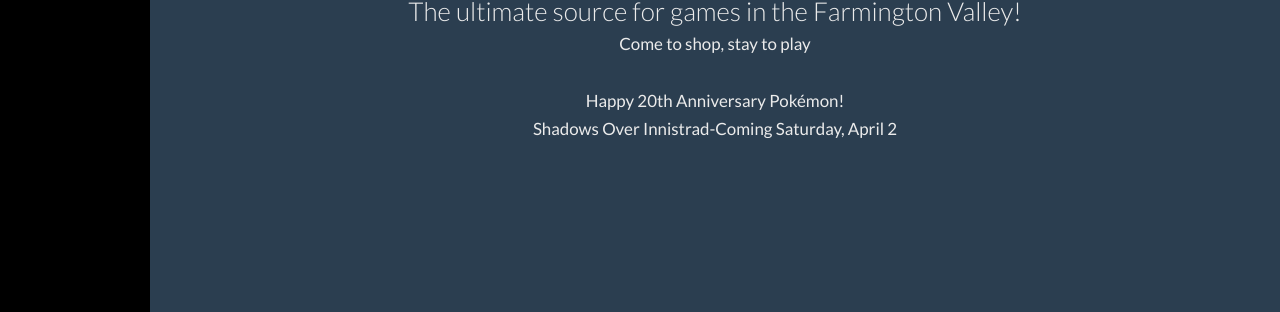
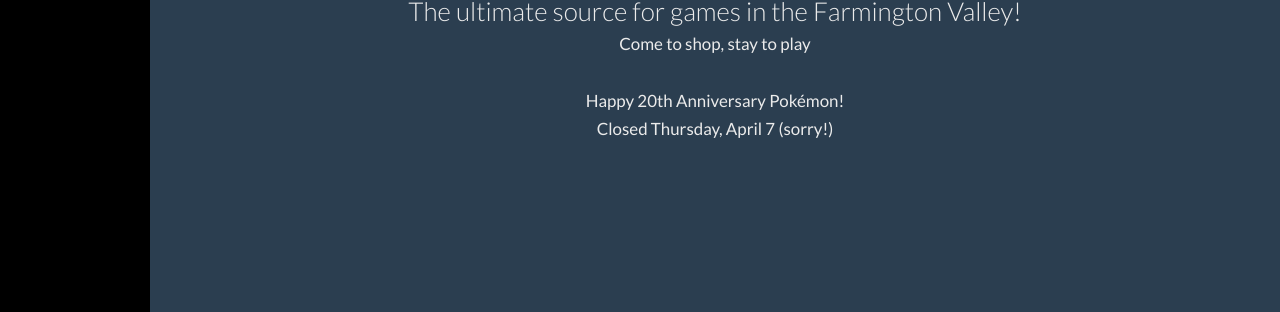
Before and after one commit to sew-admin/sew-admin, a Jekyll site: the page built from index.html, in a window 1280 px wide. Shown: the part 574-886 px from the top of the page. Built offline with Jekyll 4.4.1, drawn with Linux system fonts in a browser that asks for light colours; nearby versions of some CDN libraries.

Commit message:
Updated '/index.html' via CloudCannon

```diff
--- a/index.html
+++ b/index.html
@@ -17,6 +17,6 @@ carousel:
     caption:
 ---
 
-<h3 class="text-center editable">The ultimate source for games in the Farmington Valley!<br /><small>Come to shop, stay to play<br /><br />Happy 20th Anniversary Pok&eacute;mon!<br />Shadows Over Innistrad-Coming Saturday, April 2</small></h3>
+<h3 class="text-center editable">The ultimate source for games in the Farmington Valley!<br /><small>Come to shop, stay to play<br /><br />Happy 20th Anniversary Pok&eacute;mon!<br />Closed Thursday, April 7 (sorry!)</small></h3>
 
 <div class="editable"></div>
```
